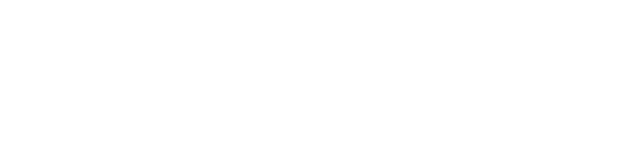
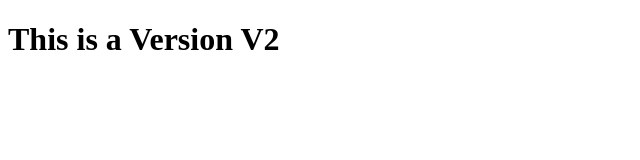
Before and after one commit to kartiktalekar/testrepo, a plain HTML site: page index.html in a window 1280 px wide. Shown: the whole page, without its empty margins (0-640 px from the left). Drawn offline with Linux system fonts and the light colour scheme.

Commit message:
Version V2 index.html

```diff
--- a/index.html
+++ b/index.html
@@ -6,6 +6,6 @@
     <title>Document</title>
 </head>
 <body>
-
+   <h1>This is a Version V2</h1>
 </body>
 </html>
```
